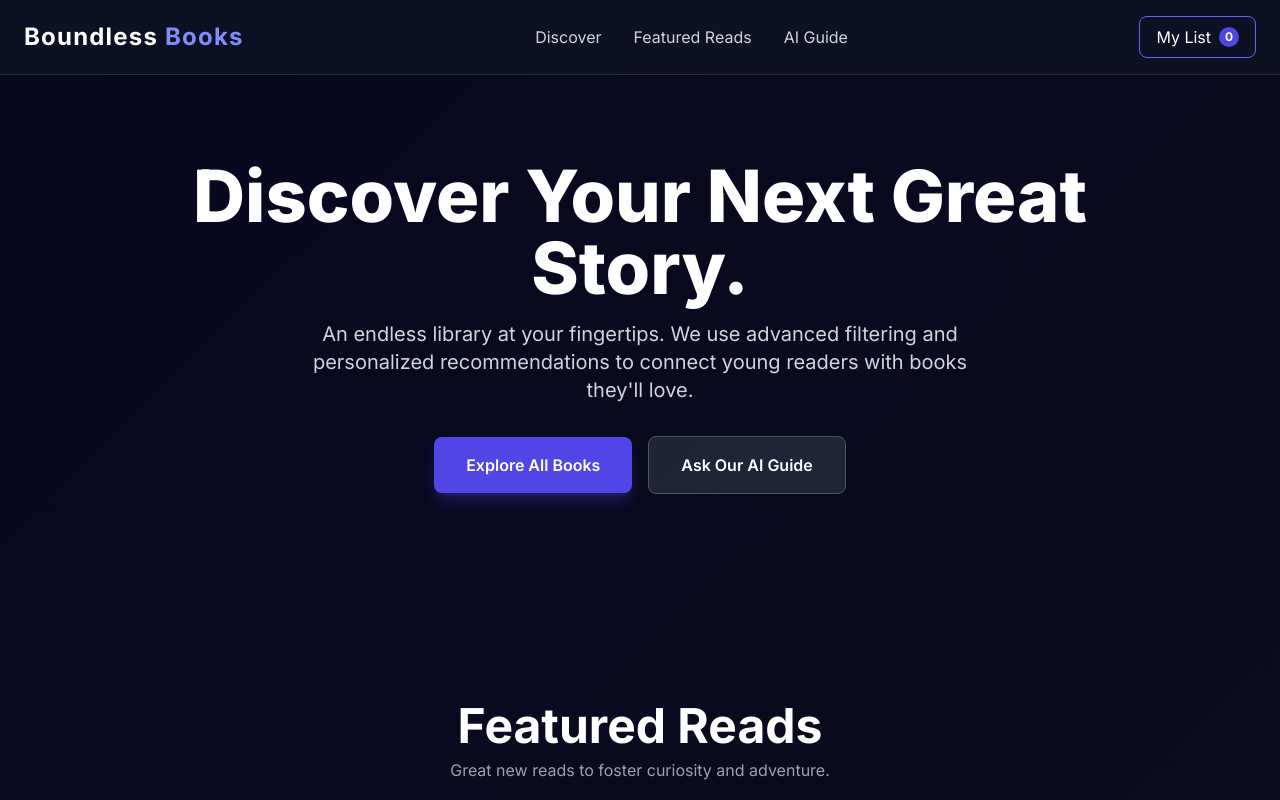
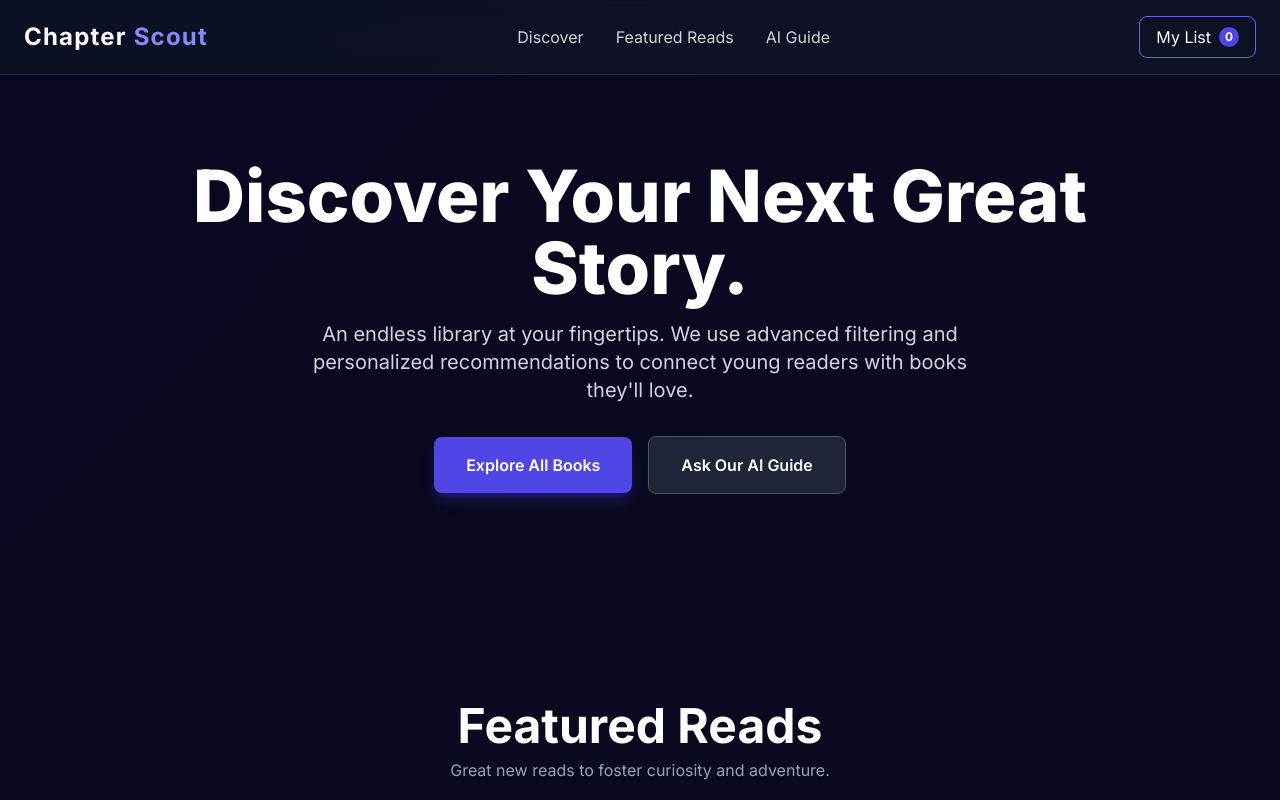
Before and after one commit to XtraG/boundlessbooks, a website: page public/index.html in a window 1280 px wide. Shown: the top 800 px of the page. Drawn offline with nearby package versions, Linux system fonts and the light colour scheme.

Commit message:
Update index.html

```diff
--- a/public/index.html
+++ b/public/index.html
@@ -120,7 +120,7 @@
     <header id="main-header" class="glass-effect fixed top-0 left-0 right-0 z-40">
         <nav class="container mx-auto px-6 py-4 flex justify-between items-center">
             <a href="#" class="text-2xl font-bold text-white tracking-wider">
-                Boundless <span class="text-indigo-400">Books</span>
+                Chapter <span class="text-indigo-400">Scout</span>
             </a>
             <div class="hidden md:flex items-center space-x-8">
                 <a href="#discover" class="text-gray-300 hover:text-white transition duration-300">Discover</a>
```
